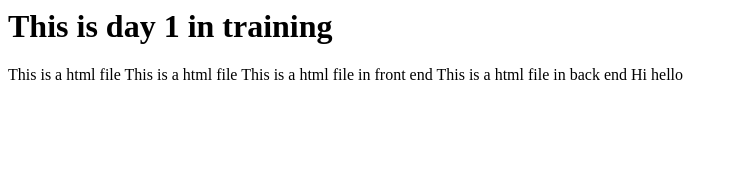
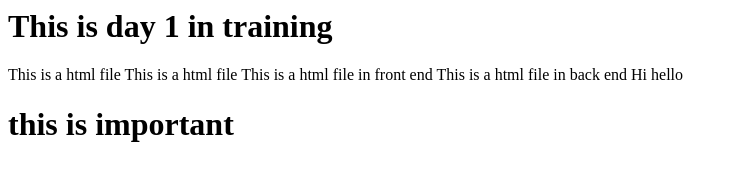
Before and after one commit to Aadhithya2005-lab/Git-Practice-, a plain HTML site: page index.html in a window 1280 px wide. Shown: the whole page, without its empty margins (0-738 px from the left). Drawn offline with Linux system fonts and the light colour scheme.

Commit message:
!!!!fix: Update index.html

```diff
--- a/index.html
+++ b/index.html
@@ -6,5 +6,6 @@
         <a>This is a html file in front end</a>
         <a>This is a html file in back end</a>
         <a>Hi hello</a>
+        <h1>this is important<h1>
     </head>
 </html>
```
